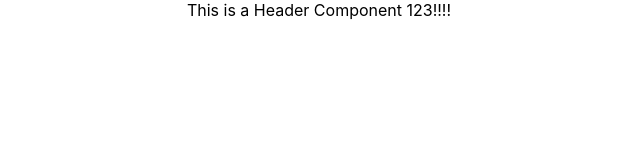
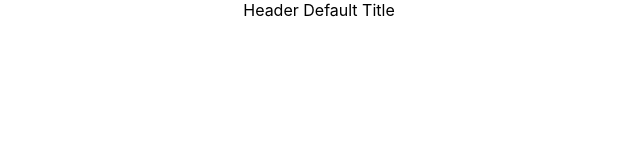
Before and after one commit to headsink/todolist1, a React (Create React App) app: page / in a window 1280 px wide. Shown: the top 160 px of the page, without its empty margins (321-961 px from the left). Built offline with nearby package versions, Linux system fonts and the light colour scheme; the HTML template or start-up script is replaced by a standard one.

Commit message:
props into header component

```diff
--- a/src/components/Header.js
+++ b/src/components/Header.js
@@ -1,9 +1,13 @@
 import React from 'react'
 
-function Header() {
+const Header = (props) => {
   return (
-    <header>This is a Header Component 123!!!!</header>
+    <div>Header {props.title}</div>
   )
 }
 
+Header.defaultProps = {
+  title : 'Default Title'
+}
+
 export default Header
```
